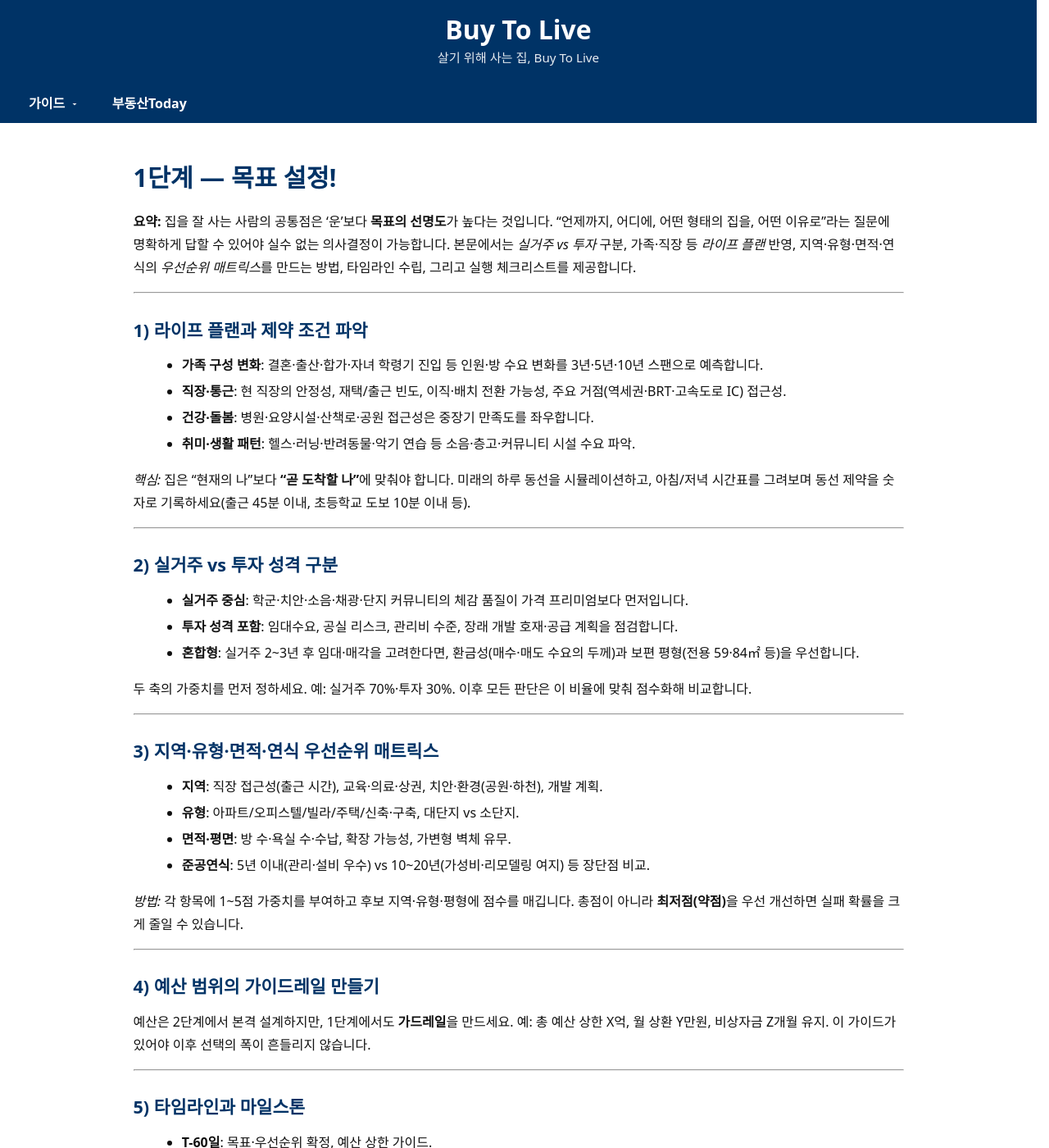
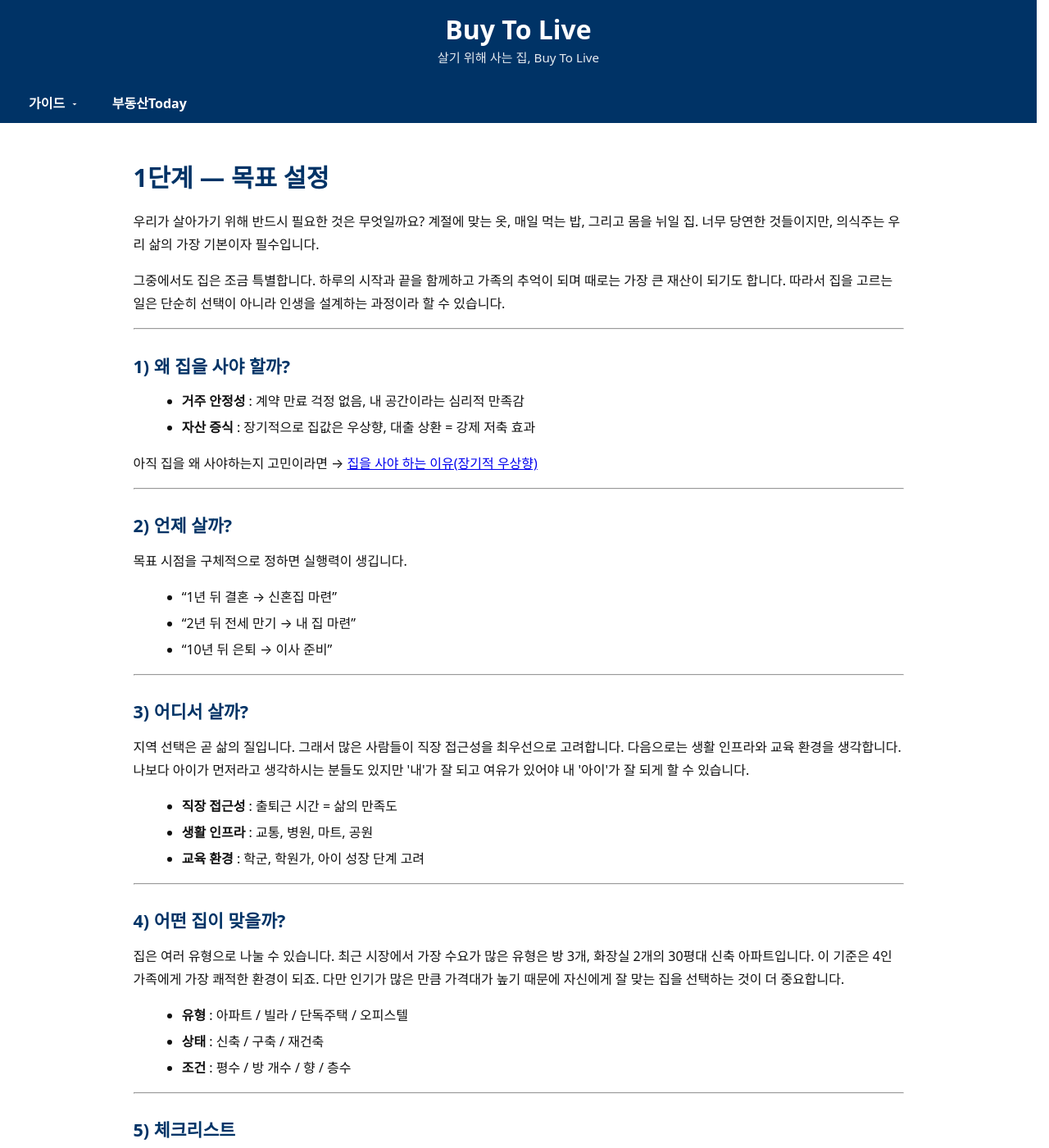
Before and after one commit to kimkisaa/land, a Jekyll site: the page built from guide/1-goal-setting.md, in a window 1280 px wide and 1400 px high. Shown: the whole window at 82% size. Built offline with Jekyll 4.4.1, drawn with Linux system fonts in a browser that asks for light colours; some of the changed text lies outside the part shown.

Commit message:
Update 1-goal-setting.md

```diff
--- a/guide/1-goal-setting.md
+++ b/guide/1-goal-setting.md
@@ -1,90 +1,78 @@
 ---
 layout: default
 title: 1. 목표 설정
-description: 내 집 마련 1단계 - 언제, 어디에, 어떤 집을 살지 목표를 구체화하고 우선순위를 정하는 방법. 실거주 vs 투자, 라이프플랜, 예산 범위, 체크리스트까지.
+description: 내 집 마련 1단계 - 왜, 언제, 어디에, 어떤 집을 살지 구체화하고 우선순위를 정하는 방법. 체크리스트 예시 포함.
 permalink: /guide/1-goal-setting/
-last_modified_at: 2025-08-11
+last_modified_at: 2025-08-22
 image: /assets/images/og-image.jpg
 ---
 
 <section class="guide-detail">
 
-<h1>1단계 — 목표 설정!</h1>
+<h1>1단계 — 목표 설정</h1>
 
-<p><strong>요약:</strong> 집을 잘 사는 사람의 공통점은 ‘운’보다 <strong>목표의 선명도</strong>가 높다는 것입니다. “언제까지, 어디에, 어떤 형태의 집을, 어떤 이유로”라는 질문에 명확하게 답할 수 있어야 실수 없는 의사결정이 가능합니다. 본문에서는 <em>실거주 vs 투자</em> 구분, 가족·직장 등 <em>라이프 플랜</em> 반영, 지역·유형·면적·연식의 <em>우선순위 매트릭스</em>를 만드는 방법, 타임라인 수립, 그리고 실행 체크리스트를 제공합니다.</p>
+<p>우리가 살아가기 위해 반드시 필요한 것은 무엇일까요? 계절에 맞는 옷, 매일 먹는 밥, 그리고 몸을 뉘일 집. 너무 당연한 것들이지만, 의식주는 우리 삶의 가장 기본이자 필수입니다.</p>
+<p>그중에서도 집은 조금 특별합니다. 하루의 시작과 끝을 함께하고 가족의 추억이 되며 때로는 가장 큰 재산이 되기도 합니다. 따라서 집을 고르는 일은 단순히 선택이 아니라 인생을 설계하는 과정이라 할 수 있습니다.</p>
 
 <hr>
 
-<h2>1) 라이프 플랜과 제약 조건 파악</h2>
+<h2>1) 왜 집을 사야 할까?</h2>
 <ul>
-  <li><strong>가족 구성 변화</strong>: 결혼·출산·합가·자녀 학령기 진입 등 인원·방 수요 변화를 3년·5년·10년 스팬으로 예측합니다.</li>
-  <li><strong>직장·통근</strong>: 현 직장의 안정성, 재택/출근 빈도, 이직·배치 전환 가능성, 주요 거점(역세권·BRT·고속도로 IC) 접근성.</li>
-  <li><strong>건강·돌봄</strong>: 병원·요양시설·산책로·공원 접근성은 중장기 만족도를 좌우합니다.</li>
-  <li><strong>취미·생활 패턴</strong>: 헬스·러닝·반려동물·악기 연습 등 소음·층고·커뮤니티 시설 수요 파악.</li>
+  <li><strong>거주 안정성</strong> : 계약 만료 걱정 없음, 내 공간이라는 심리적 만족감</li>
+  <li><strong>자산 증식</strong> : 장기적으로 집값은 우상향, 대출 상환 = 강제 저축 효과</li>
 </ul>
-
-<p><em>핵심:</em> 집은 “현재의 나”보다 <strong>“곧 도착할 나”</strong>에 맞춰야 합니다. 미래의 하루 동선을 시뮬레이션하고, 아침/저녁 시간표를 그려보며 동선 제약을 숫자로 기록하세요(출근 45분 이내, 초등학교 도보 10분 이내 등).</p>
+<p>아직 집을 왜 사야하는지 고민이라면 → <a href="https://blog.naver.com/truelite/223133124922">집을 사야 하는 이유(장기적 우상향)</a></p>
 
 <hr>
 
-<h2>2) 실거주 vs 투자 성격 구분</h2>
+<h2>2) 언제 살까?</h2>
+<p>목표 시점을 구체적으로 정하면 실행력이 생깁니다.</p>
 <ul>
-  <li><strong>실거주 중심</strong>: 학군·치안·소음·채광·단지 커뮤니티의 체감 품질이 가격 프리미엄보다 먼저입니다.</li>
-  <li><strong>투자 성격 포함</strong>: 임대수요, 공실 리스크, 관리비 수준, 장래 개발 호재·공급 계획을 점검합니다.</li>
-  <li><strong>혼합형</strong>: 실거주 2~3년 후 임대·매각을 고려한다면, 환금성(매수·매도 수요의 두께)과 보편 평형(전용 59·84㎡ 등)을 우선합니다.</li>
-</ul>
-
-<p>두 축의 가중치를 먼저 정하세요. 예: 실거주 70%·투자 30%. 이후 모든 판단은 이 비율에 맞춰 점수화해 비교합니다.</p>
-
-<hr>
-
-<h2>3) 지역·유형·면적·연식 우선순위 매트릭스</h2>
-<ul>
-  <li><strong>지역</strong>: 직장 접근성(출근 시간), 교육·의료·상권, 치안·환경(공원·하천), 개발 계획.</li>
-  <li><strong>유형</strong>: 아파트/오피스텔/빌라/주택/신축·구축, 대단지 vs 소단지.</li>
-  <li><strong>면적·평면</strong>: 방 수·욕실 수·수납, 확장 가능성, 가변형 벽체 유무.</li>
-  <li><strong>준공연식</strong>: 5년 이내(관리·설비 우수) vs 10~20년(가성비·리모델링 여지) 등 장단점 비교.</li>
-</ul>
-
-<p><em>방법:</em> 각 항목에 1~5점 가중치를 부여하고 후보 지역·유형·평형에 점수를 매깁니다. 총점이 아니라 <strong>최저점(약점)</strong>을 우선 개선하면 실패 확률을 크게 줄일 수 있습니다.</p>
-
-<hr>
-
-<h2>4) 예산 범위의 가이드레일 만들기</h2>
-<p>예산은 2단계에서 본격 설계하지만, 1단계에서도 <strong>가드레일</strong>을 만드세요. 예: 총 예산 상한 X억, 월 상환 Y만원, 비상자금 Z개월 유지. 이 가이드가 있어야 이후 선택의 폭이 흔들리지 않습니다.</p>
-
-<hr>
-
-<h2>5) 타임라인과 마일스톤</h2>
-<ul>
-  <li><strong>T-60일</strong>: 목표·우선순위 확정, 예산 상한 가이드.</li>
-  <li><strong>T-45일</strong>: 후보 지역 3곳, 평형 2종 선정.</li>
-  <li><strong>T-30일</strong>: 단지·매물 데이터 수집, 현장 답사 시작.</li>
-  <li><strong>T-14일</strong>: 3~5개 실매물 비교표 완성.</li>
-  <li><strong>T-0</strong>: 최종 의사결정 및 오퍼(제안가) 제출.</li>
+  <li>“1년 뒤 결혼 → 신혼집 마련”</li>
+  <li>“2년 뒤 전세 만기 → 내 집 마련”</li>
+  <li>“10년 뒤 은퇴 → 이사 준비”</li>
 </ul>
 
 <hr>
 
-<h2>6) 의사결정 기준(Decision Rules) 선언</h2>
-<p>감정에 흔들리지 않기 위해 <strong>사전에 룰을 선언</strong>합니다. “출근 1시간 초과면 탈락”, “남향·중층 우선, 동향은 가격 3%↓ 시 고려”, “관리비 상한 평당 OOO원”, “지하주차 1.1대 미만은 보류” 등 구체적으로 적어두면 협상·계약 단계에서 판단이 빠릅니다.</p>
-
-<hr>
-
-<h2>체크리스트</h2>
+<h2>3) 어디서 살까?</h2>
+<p>지역 선택은 곧 삶의 질입니다. 그래서 많은 사람들이 직장 접근성을 최우선으로 고려합니다. 다음으로는 생활 인프라와 교육 환경을 생각합니다. 나보다 아이가 먼저라고 생각하시는 분들도 있지만 '내'가 잘 되고 여유가 있어야 내 '아이'가 잘 되게 할 수 있습니다.</p>
 <ul>
-  <li>[ ] 실거주/투자 가중치 설정(예: 7:3)</li>
-  <li>[ ] 가족·직장·건강·취미 요소 반영한 하루 동선 시뮬레이션</li>
-  <li>[ ] 지역·유형·면적·연식 우선순위 매트릭스 작성</li>
-  <li>[ ] 예산 가드레일(상한·월상환·비상자금) 선언</li>
-  <li>[ ] 의사결정 룰 5가지 문서화</li>
+  <li><strong>직장 접근성</strong> : 출퇴근 시간 = 삶의 만족도</li>
+  <li><strong>생활 인프라</strong> : 교통, 병원, 마트, 공원</li>
+  <li><strong>교육 환경</strong> : 학군, 학원가, 아이 성장 단계 고려</li>
 </ul>
 
 <hr>
 
-<h2>FAQ</h2>
-<p><strong>Q. 신축 대단지 vs 구축 가성비, 무엇을 우선해야 하나요?</strong><br>실거주 품질과 유지비·수리비를 고려한 <em>총소유비용</em> 관점에서 비교하세요. 향후 매각 환금성은 대단지가 유리하지만, 동일 입지라면 구축이 가격 메리트가 있을 수 있습니다.</p>
-<p><strong>Q. 가중치 매기기가 어렵습니다.</strong><br>실제 하루를 기준으로 “시간 절약”과 “스트레스 감소”에 몇 점의 가치가 있는지 스스로 환산해 보세요. 출근 30분 단축이 월 20만원 가치라고 생각하면, 가격 2천만원 차이를 상쇄할 수도 있습니다.</p>
+<h2>4) 어떤 집이 맞을까?</h2>
+<p>집은 여러 유형으로 나눌 수 있습니다. 최근 시장에서 가장 수요가 많은 유형은 방 3개, 화장실 2개의 30평대 신축 아파트입니다. 이 기준은 4인 가족에게 가장 쾌적한 환경이 되죠. 다만 인기가 많은 만큼 가격대가 높기 때문에 자신에게 잘 맞는 집을 선택하는 것이 더 중요합니다.</p>
+<ul>
+  <li><strong>유형</strong> : 아파트 / 빌라 / 단독주택 / 오피스텔</li>
+  <li><strong>상태</strong> : 신축 / 구축 / 재건축</li>
+  <li><strong>조건</strong> : 평수 / 방 개수 / 향 / 층수</li>
+</ul>
+
+<hr>
+
+<h2>5) 체크리스트</h2>
+<p>집 구매 체크리스트를 만들어 보죠.</p>
+<ul>
+  <li>나는 왜 집을 사려는가? (실거주 / 투자 / 반반)</li>
+  <li>언제 살 것인가? (목표 시점)</li>
+  <li>어느 지역에서 살 것인가? (조건 정하기)</li>
+  <li>어떤 집이 맞는가? (세부 조건)</li>
+</ul>
+
+<p><strong>예시</strong></p>
+<ul>
+  <li>실거주 겸 투자</li>
+  <li>2년 후 전세 만기 전까지</li>
+  <li>아내 직장 40분 이내, 내 직장 1시간 이내</li>
+  <li>(필수) 구축 아파트 20평대, 300세대 이상, 초등학교 인근, 방 3개, 계단식</li>
+  <li>(선택) 중층 이상, 남향 선호</li>
+  <li>(불가) 1~2층, 북향, 복도식</li>
+</ul>
 
 <p>
 <a class="btn primary" href="{{ '/guide/2-budget-plan/' | relative_url }}">다음 단계 → 2. 예산 및 자금 계획</a>
```
